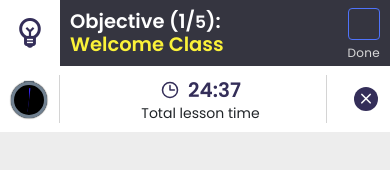
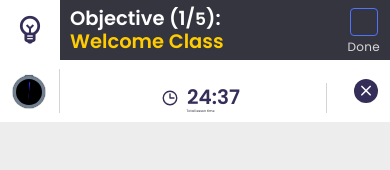
Before and after one commit to nayem-1145/live-class, a plain HTML site: page index.html in a window 390 px wide. Drawn offline with Linux system fonts and the light colour scheme; files whose address does not match are found by name.

Commit message:
Update Hub Font & Spacing

```diff
--- a/assets/sass/_page-style.scss
+++ b/assets/sass/_page-style.scss
@@ -169,7 +169,7 @@
 
     .hbfonts-light-bulb {
         width: 90px;
-        padding: 10px;
+        padding: 14px 10px;
         -ms-flex-negative: 0;
         flex-shrink: 0;
         display: -webkit-inline-box;
@@ -188,7 +188,7 @@
         transition: 0.3s;
 
         &:focus {
-            color: var(--color-yellow);
+            color: var(--color-yellow2);
         }
     }
 
@@ -429,6 +429,10 @@
     align-self: center;
     border: 0;
     left: .5px;
+    display: flex;
+    justify-content: center;
+    align-items: center;
+
 
     i {
         font-size: 13px;
@@ -758,22 +762,23 @@ $size: 62px;
     .hub_component {
 
         .hbfonts-light-bulb {
-            width: 70px;
-            padding: 12px;
-            height: 62px;
-            font-size: 30px;
+            width: 58px;
+            padding: 10px 12px;
+            height: 56px;
+            font-size: 28px;
+
         }
 
         .hb_objective_content {
-            padding: 10px 12px 4px;
+            padding: 4px 10px 2px;
             align-items: center;
 
             h3 {
-                font-size: 1.4vw;
+                font-size: 1.28vw;
             }
 
             p {
-                font-size: 0.9vw;
+                font-size: 0.85vw;
                 width: 38vw;
                 white-space: nowrap;
                 overflow: hidden;
@@ -784,11 +789,11 @@ $size: 62px;
     }
 
     .hb_close {
-        width: 1.8vw;
-        height: 1.8vw;
+        width: 1.7vw;
+        height: 1.7vw;
 
         i {
-            font-size: 11px;
+            font-size: 10px;
         }
     }
 
@@ -797,8 +802,9 @@ $size: 62px;
     }
 
     .hb_object_checkbox label span {
-        width: 32px;
-        height: 32px;
+        width: 28px;
+        height: 28px;
+        margin-bottom: 2px;
     }
 
     .hb_object_checkbox label span svg {
@@ -807,22 +813,23 @@ $size: 62px;
     }
 
     .hb_lesson_time .hub_countdown li {
-        font-size: 1.25vw;
+        font-size: 1.15vw;
     }
 
     .hb_lesson_time .clock_icon {
         svg {
-            width: 20px;
+            width: 18px;
+            height: 18px;
         }
     }
 
     .hub_countdown li {
-        font-size: 1.7vw;
+        font-size: 1.5vw;
     }
 
     .hb_object_time {
 
-        min-width: 220px;
+        min-width: 195px;
         padding: 0 2vw 0 0;
 
         .hub_countdown {
@@ -831,8 +838,8 @@ $size: 62px;
         }
 
         .clock_icon {
-            width: 62px;
-            padding: 14px 8px 11px 8px;
+            width: 52px;
+            padding: 11px 8px 9px 8px;
 
             img {
                 width: 36px;
@@ -840,30 +847,27 @@ $size: 62px;
         }
     }
 
-    .hb_object_time>p {
-        font-size: 16px;
-    }
-
     .hb_lesson_time>p {
-        font-size: 14px;
+        font-size: 0.85vw;
         margin-top: 0;
     }
 
     .hb_lesson_time {
-        padding: 14px 2vw 9px;
+        padding: 8px 2vw 5px;
     }
 
     .hb_object_checkbox {
-        -webkit-transform: translateY(0px);
-        transform: translateY(0px);
+        -webkit-transform: translateY(1px);
+        transform: translateY(1px);
     }
 
     .hb_object_timer p {
-        font-size: 14px;
+        font-size: 0.85vw;
+        margin-top: -2px;
     }
 
     // stopWatch
-    $size: 44px;
+    $size: 36px;
 
     #stopwatch {
         margin: 0;
@@ -890,10 +894,10 @@ $size: 62px;
         .ring {
             position: absolute;
             top: 5.53px;
-            left: 4.6px;
+            left: 4.95px;
             border: 3px solid $ringColor;
-            width: (0.79*$size);
-            height: (0.79*$size);
+            width: (0.73*$size);
+            height: (0.73*$size);
             box-shadow: inset 0 0 (0.03*$size) 0 $ringColor;
         }
 
@@ -968,12 +972,6 @@ $size: 62px;
 }
 
 @media(max-width: 1366px) {
-    .hub_component {
-        .hbfonts-light-bulb {
-            width: 64px;
-        }
-    }
-
     .hb_lesson_time .hub_countdown li {
         font-size: 1.5vw;
     }
@@ -1004,11 +1002,11 @@ $size: 62px;
 @media(max-width: 1199px) {
     .hub_component {
         .hb_objective_content h3 {
-            font-size: 2.3vw;
+            font-size: 1.9vw;
         }
 
         .hb_objective_content p {
-            font-size: 14px;
+            font-size: 12px;
         }
 
         .hb_object_time {
@@ -1037,84 +1035,7 @@ $size: 62px;
         }
     }
 
-    // stopWatch
-    $size: 40px;
-
-    #stopwatch {
-        margin: 0;
-        width: $size;
-        height: $size;
-
-        .switch {
-            position: absolute;
-            left: (0.38*$size);
-            width: (0.24*$size);
-            height: (0.10*$size);
-            background-color: $buttonColor;
-            -webkit-animation: pressure $lapTime ease-out;
-            animation: pressure $lapTime ease-out;
-
-            @if $infiniteLoop==true {
-                -webkit-animation-iteration-count: infinite;
-                animation-iteration-count: infinite;
-            }
-
-            box-shadow: 0 0 (0.02*$size) 0 $ringColor;
-        }
-
-        .ring {
-            position: absolute;
-            top: 5.53px;
-            left: 4.6px;
-            border: 3px solid $ringColor;
-            width: (0.77*$size);
-            height: (0.77*$size);
-            box-shadow: inset 0 0 (0.03*$size) 0 $ringColor;
-        }
-
-        .pie {
-            position: absolute;
-            left: (0.05*$size);
-            top: (0.07*$size);
-            width: (0.90*$size);
-            height: (0.90*$size);
-            border-radius: 50%;
-            border: 5.5px solid $frameColor;
-            box-shadow: 0 0 (0.03*$size) 0 $ringColor;
-        }
-
-        @-webkit-keyframes pressure {
-            0% {
-                top: 0px;
-            }
-
-            2% {
-                top: (0.05*$size);
-            }
-
-            4% {
-                top: 0px;
-            }
-        }
-
-        @keyframes pressure {
-            0% {
-                top: 0px;
-            }
-
-            2% {
-                top: (0.05*$size);
-            }
-
-            4% {
-                top: 0px;
-            }
-        }
-    }
-
     .hb_object_time .clock_icon {
-        width: 58px;
-        padding: 16px 8px 14px 8px;
         margin: 0;
     }
 
@@ -1147,6 +1068,7 @@ $size: 62px;
             width: 60px;
         }
     }
+
     .hb_object_time .clock_icon {
         width: 60px;
         padding: 13px 10px 13px 8px;
@@ -1156,20 +1078,24 @@ $size: 62px;
         -webkit-transform: translateY(3px);
         transform: translateY(3px);
     }
+
     .hb_lesson_time {
         padding: 12px 3vw 8px;
         min-width: 70vw;
         text-align: center;
     }
-    .hb_lesson_time > div{
+
+    .hb_lesson_time>div {
         justify-content: center;
     }
-    .hb_close{
+
+    .hb_close {
         margin-right: 12px;
     }
 
 }
-@media(max-width: 399px){
+
+@media(max-width: 399px) {
 
     .hb_lesson_time {
         min-width: 65vw;
--- a/assets/sass/_variables.scss
+++ b/assets/sass/_variables.scss
@@ -2,7 +2,8 @@
 :root {
     --primary-color: #4F73FB;
     --color-white: #ffffff;
-    --color-yellow: #FBF239;
+    --color-yellow: #FFCC00;
+    --color-yellow2: #FFF500;
     --color-red: #D70000;
     --color-black: #000000;
     --color-light-blue: #ACEED6;
```
Also changed, not shown: assets/css/style.css, 1 other file.
